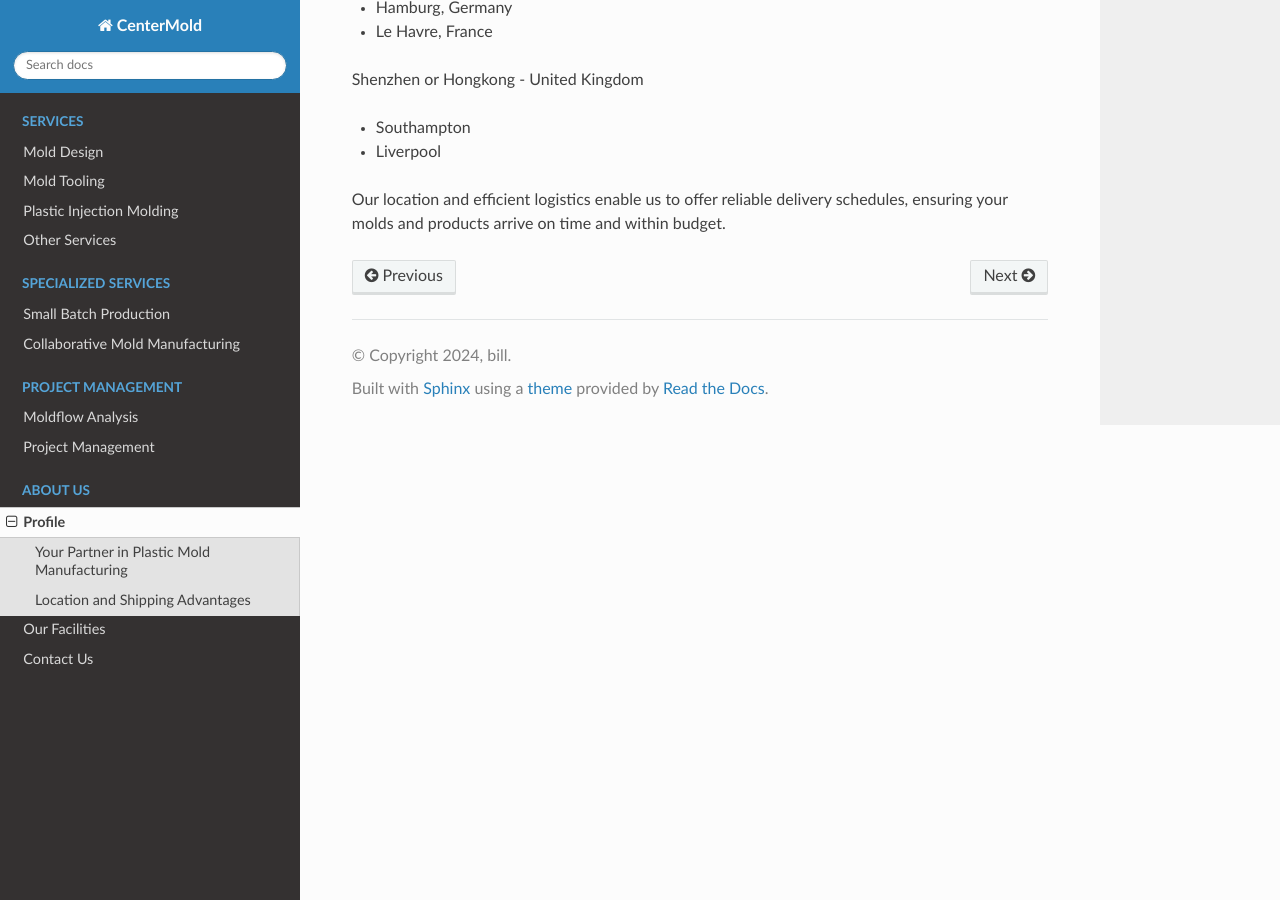
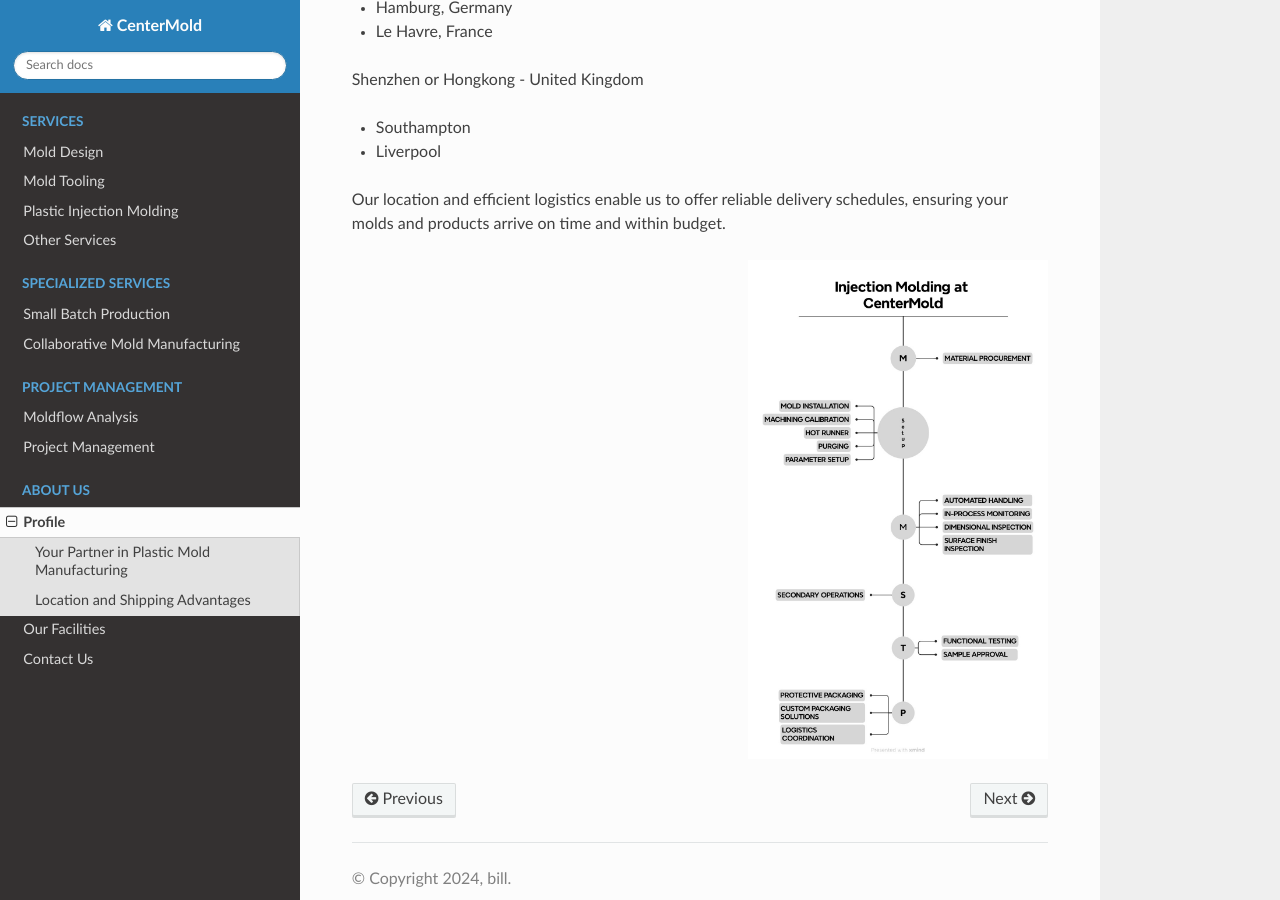
Before and after one commit to paultang/centermold, a Sphinx documentation site: the page built from source/Profile.rst, in a window 1280 px wide and 900 px high, scrolled down 884 px. Built offline with Sphinx 7.4.7 and the Read the Docs theme 2.0.0, drawn with Linux system fonts in a browser that asks for light colours.

Commit message:
Update Profile.rst

```diff
--- a/source/Profile.rst
+++ b/source/Profile.rst
@@ -40,3 +40,8 @@ Shenzhen or Hongkong - United Kingdom
 - Liverpool
 
 Our location and efficient logistics enable us to offer reliable delivery schedules, ensuring your molds and products arrive on time and within budget.
+
+
+.. figure:: _static/injection-molding.jpg
+   :align: right
+   :width: 300px
```
